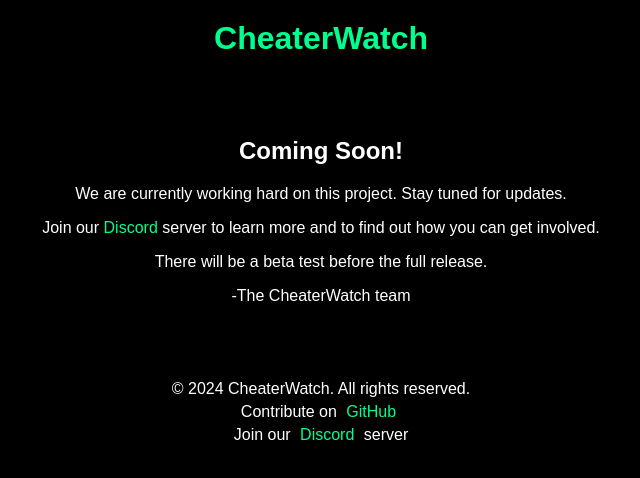
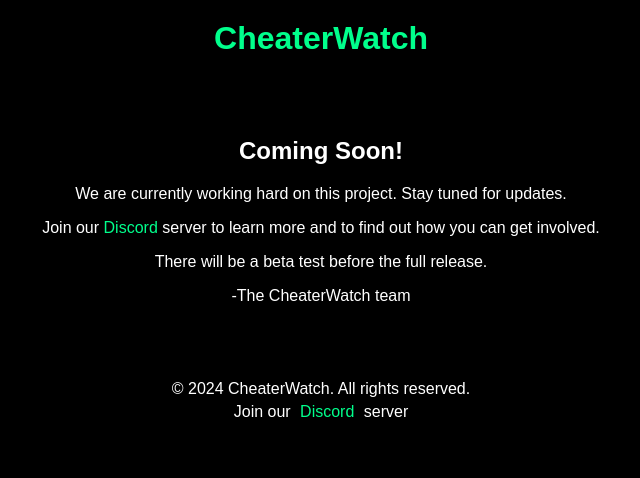
Before and after one commit to KingCharlesVI/cheaterwatch-coming-soon, a React (Create React App) app in the folder cheaterwatch-coming-soon/: page / in a window 1280 px wide. Shown: the top 478 px of the page, without its empty margins (319-959 px from the left). Built offline with nearby package versions, Linux system fonts and the light colour scheme.

Commit message:
Update Footer.js

```diff
--- a/cheaterwatch-coming-soon/src/components/Footer.js
+++ b/cheaterwatch-coming-soon/src/components/Footer.js
@@ -5,7 +5,6 @@
     return (
         <footer className="footer">
             <p>&copy; 2024 CheaterWatch. All rights reserved.</p>
-            <p>Contribute on <a href="https://github.com/CheaterWatch" target="_blank" rel="noopener noreferrer">GitHub</a></p>
             <p>Join our <a href="https://discord.com/invite/your-discord-invite" target="_blank" rel="noopener noreferrer">Discord</a> server</p>
         </footer>
     );
```
